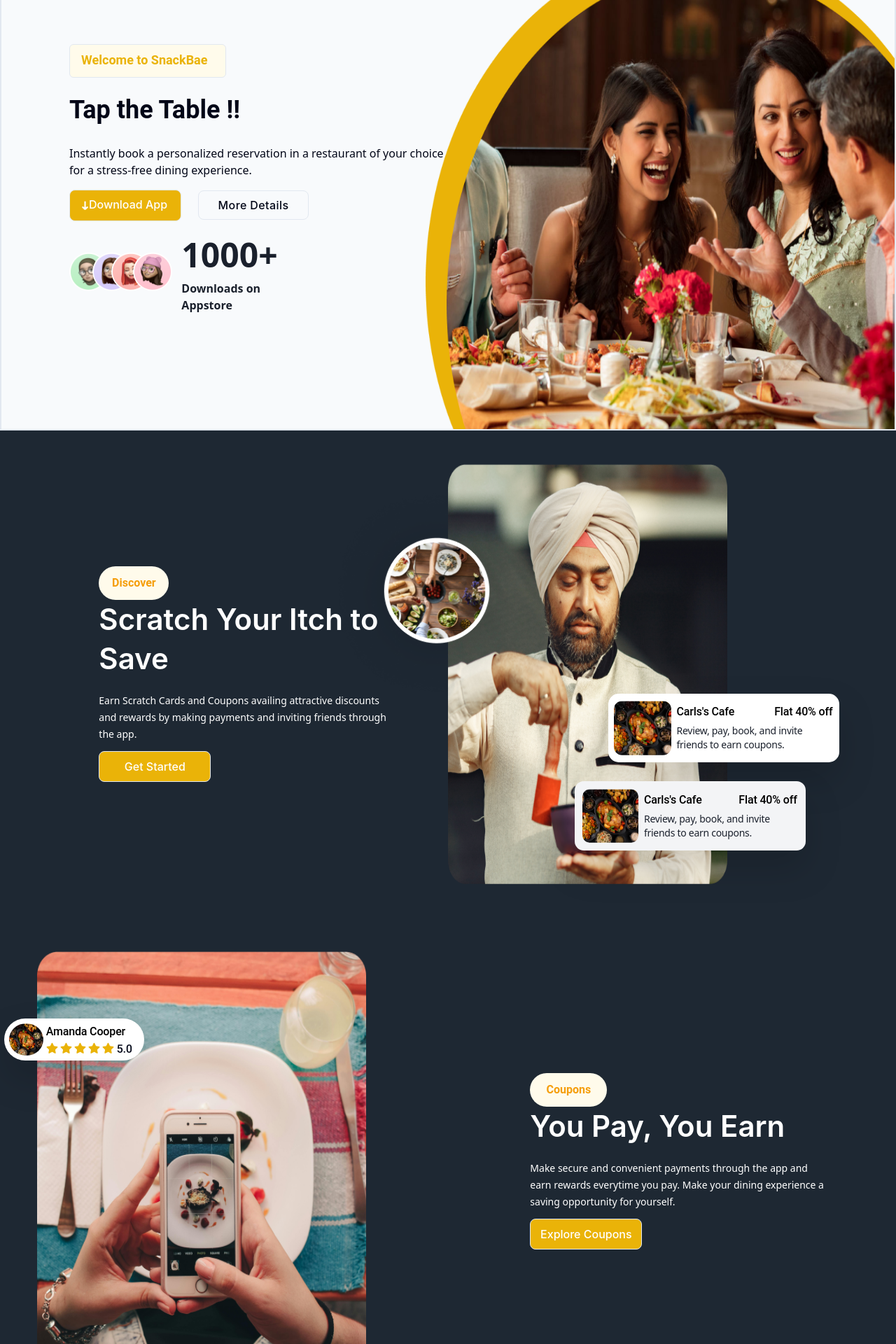
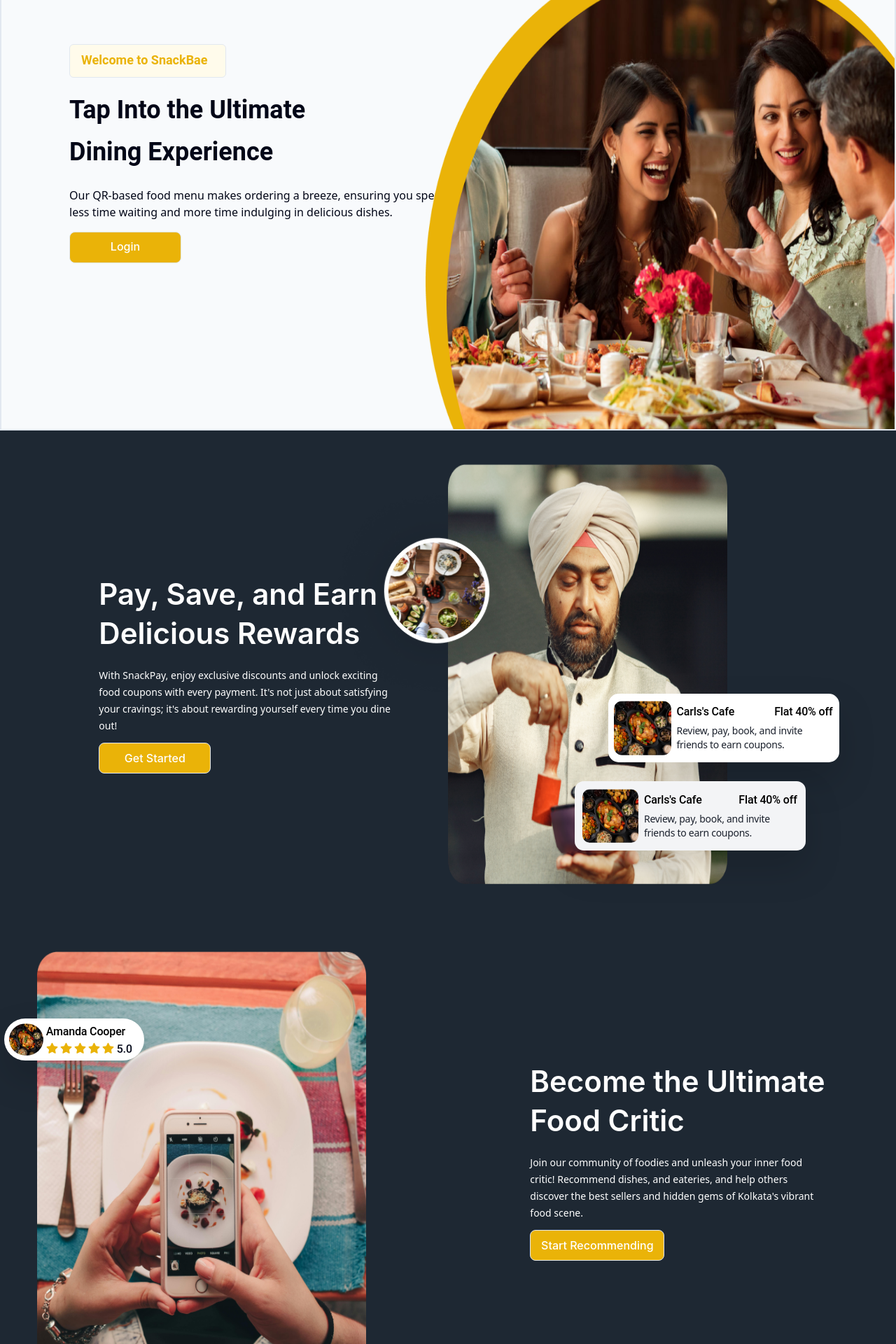
Before and after one commit to snackbae23/web, a React (Create React App) app: page / in a window 1280 px wide. Shown: the part 1000-2920 px from the top of the page at 70% size. Built offline with nearby package versions, Linux system fonts and the light colour scheme.

Commit message:
Update Homepage.js

```diff
--- a/src/Pages/Homepage.js
+++ b/src/Pages/Homepage.js
@@ -571,30 +571,37 @@ const Homepage = ({ login, setlogin, onScrollChange }) => {
             </div>
             <div className="w-[23rem] mx-auto lg:mx-0 md:w-[40rem] md:h-[14rem]  flex flex-col lg:text-left z-40">
               <div className="w-[60%] mx-auto lg:m-0 font-roboto font-semibold text-[28px] md:text-[36px] md:leading-[60px] lg:text-left text-center  text-slate-950 lg:-tracking-[2%]">
-                Tap the Table !!
+                Tap Into the Ultimate Dining Experience
               </div>
               <div className=" w-[362px] h-[75px] text-center lg:text-left md:w-[35rem] lg:h-[4rem] font-opensans font-normal text-[12px] lg:text-base leading-6 -tracking-[2%] text-slate-950 mt-5 mb-4">
-                Instantly book a personalized reservation in a restaurant of your choice for a stress-free dining experience.
+                Our QR-based food menu makes ordering a breeze, ensuring you spend less time waiting and more time indulging in delicious dishes.
               </div>
-              <div className=" flex flex-row mx-auto lg:mx-0 w-[22rem] h-[3.5rem] space-x-6  items-center mb-3">
-                <button className=" flex py-3 px-3 w-[10rem] relative  h-[2.8rem] border rounded-lg space-x-2 items-start justify-start bg-[#EAB308]">
-                  <img
+              <div className=" flex flex-row justify-center lg:justify-start mx-auto lg:mx-0 w-[22rem] h-[3.5rem] space-x-6  items-center mb-3">
+                <button
+                  onClick={() => {
+                    document.documentElement.scrollTop = 0;
+                    setlogin(true);
+                    setMobile(true);
+                  }}
+                  className=" flex py-3 px-3 w-[10rem] relative  h-[2.8rem] border rounded-lg space-x-2 items-start justify-start bg-[#EAB308]"
+                >
+                  {/* <img
                     className="absolute w-[1.2rem] h-[1.2rem]"
                     src={arrow}
                     alt="Logo"
                     loading="lazy"
-                  ></img>
+                  ></img> */}
                   <p className="font-Roboto font-medium w-[9rem] h-[0.75rem] text-white text-base leading-4 ">
-                    Download App
+                    Login
                   </p>
                 </button>
-                <button className="w-[158px] h-[42px] border rounded-lg gap-1 text-slate-950">
+                {/* <button className="w-[158px] h-[42px] border rounded-lg gap-1 text-slate-950">
                   <p className="font-Roboto font-medium text-base leading-5 items-center -tracking-tight justify-center">
                     More Details
                   </p>
-                </button>
+                </button> */}
               </div>
-              <div className="flex flex-row mx-auto lg:mx-0 font-opensans w-[379px] md:w-[21rem] gap-3 items-center justify-center ">
+              {/* <div className="flex flex-row mx-auto lg:mx-0 font-opensans w-[379px] md:w-[21rem] gap-3 items-center justify-center ">
                 <div className="flex relative w-[112px] md:w-[10rem]">
                   <div className="flex my-auto w-[79%]">
                     <div className="flex my-auto w-[74%]">
@@ -628,7 +635,7 @@ const Homepage = ({ login, setlogin, onScrollChange }) => {
                     </p>
                   </div>
                 </div>
-              </div>
+              </div> */}
             </div>
           </div>
           {/* right part */}
@@ -656,34 +663,46 @@ const Homepage = ({ login, setlogin, onScrollChange }) => {
       {/* // ------------------------------------------------FIRST PART ENDED----------------------------------------------------------------
       // ------------------------------------------------SECOND PART STARTED----------------------------------------------------------------- */}
       <div className="w-[100vw] flex-col lg:flex-row items-center justify-center py-12 bg-[#1E2833]">
-        <button className="lg:hidden w-[100px] mx-auto mb-7 flex justify-center items-center rounded-3xl py-1 px-6  bg-amber-50 text-amber-500">
+        {/* <button className="lg:hidden w-[100px] mx-auto mb-7 flex justify-center items-center rounded-3xl py-1 px-6  bg-amber-50 text-amber-500">
           <p className=" font-roboto  font-semibold text-base leading-10">Discover</p>
-        </button>
+        </button> */}
         <div class="w-[85vw] flex justify-center items-center relative mx-auto">
           <div class="flex flex-col-reverse lg:flex-row justify-between w-11/12 mx-auto">
             {/* .---left part---- */}
             <div className="w-[90%] lg:w-[40%] my-auto">
-              <button className="hidden w-[100px] lg:flex justify-center items-center rounded-3xl py-1 px-6  bg-amber-50 text-amber-500">
+              {/* <button className="hidden w-[100px] lg:flex justify-center items-center rounded-3xl py-1 px-6  bg-amber-50 text-amber-500">
                 <p className=" font-roboto  font-semibold text-base leading-10">
                   Discover
                 </p>
-              </button>
+              </button> */}
               <div className="w-[90vw] md:w-[80vw] lg:w-[33vw] flex flex-col gap-2 lg:gap-5 mt-7 lg:mt-0 justify-center items-center pr-6 lg:pr-0">
                 <div className="w-full text-center text-white lg:text-left font-semibold text-xl lg:text-[42px] lg:leading-[56px] ">
-                  Scratch Your Itch to Save
+                  Pay, Save, and Earn Delicious Rewards
                 </div>
 
                 <p className="w-full text-center text-white lg:text-left font-opensans font-normal text-sm lg:leading-6 mb-3">
-                  Earn Scratch Cards and Coupons availing attractive discounts and rewards by making payments and inviting friends through the app.
+                  With SnackPay, enjoy exclusive discounts and unlock exciting food coupons with every payment. It's not just about satisfying your cravings; it's about rewarding yourself every time you dine out!
                 </p>
               </div>
-              <button className="py-1 px-1 w-[10rem] h-[2.8rem] border rounded-lg bg-[#EAB308] hidden lg:flex justify-center items-center">
+              <button
+                onClick={() => {
+                  document.documentElement.scrollTop = 0;
+                  setlogin(true);
+                  setMobile(true);
+                }}
+                className="py-1 px-1 w-[10rem] h-[2.8rem] border rounded-lg bg-[#EAB308] hidden lg:flex justify-center items-center">
                 <p className="font-Roboto font-medium w-[9rem] text-white text-base leading-4">
                   Get Started
                 </p>
               </button>
               <div className="w-full mx-auto flex justify-center lg:hidden">
-                <button className="py-1 px-1 w-[10rem] h-[2.8rem] border rounded-lg bg-[#EAB308] mx-auto">
+                <button
+                  onClick={() => {
+                    document.documentElement.scrollTop = 0;
+                    setlogin(true);
+                    setMobile(true);
+                  }}
+                  className="py-1 px-1 w-[10rem] h-[2.8rem] border rounded-lg bg-[#EAB308] mx-auto">
                   <p className="font-Roboto font-medium w-[9rem]  text-white text-base leading-4">
                     Get Started
                   </p>
@@ -757,11 +776,11 @@ const Homepage = ({ login, setlogin, onScrollChange }) => {
       {/* --------------------------------------------SECOND PART ENDED--------------------------------------------------
         ------------------------------------------THIRD PART STARTED------------------------------------------------------------- */}
       <div className="w-[100vw] flex-col lg:flex-row items-center justify-center mx-auto py-12 bg-[#1E2833]">
-        <button className="lg:hidden w-[100px] mx-auto mb-7 flex justify-center items-center rounded-3xl py-1 px-6  bg-amber-50 text-amber-500">
+        {/* <button className="lg:hidden w-[100px] mx-auto mb-7 flex justify-center items-center rounded-3xl py-1 px-6  bg-amber-50 text-amber-500">
           <p className=" font-roboto  font-semibold text-base leading-10">
             Coupons
           </p>
-        </button>
+        </button> */}
         <div className="">
           <div class="flex flex-col lg:flex-row justify-between items-center w-11/12 mx-auto">
             {/* ---left part-----*/}
@@ -797,32 +816,46 @@ const Homepage = ({ login, setlogin, onScrollChange }) => {
 
             {/* ----right part----- */}
             <div className="w-[90%] lg:w-[40%] my-auto ">
-              <button className="w-[110px] rounded-3xl py-1 px-6  bg-amber-50 text-amber-500 hidden lg:flex justify-center items-center">
+              {/* <button className="w-[110px] rounded-3xl py-1 px-6  bg-amber-50 text-amber-500 hidden lg:flex justify-center items-center">
                 <p className="  font-roboto  font-semibold text-base leading-10">
                   Coupons
                 </p>
-              </button>
+              </button> */}
               <div className="w-[90vw] md:w-[80vw] lg:w-[33vw] flex flex-col gap-2 lg:gap-5 mt-7 lg:mt-0 pr-9 lg:pr-0">
                 <div className="w-full text-center text-white lg:text-left font-semibold text-xl lg:text-[42px] lg:leading-[56px] ">
-                  You Pay, You Earn
+                  Become the Ultimate Food Critic
                 </div>
 
                 <p className="w-full text-center text-white lg:text-left font-opensans font-normal text-sm lg:leading-6 mb-3">
-                  Make secure and convenient payments through the app and earn rewards everytime you pay. Make your dining experience a saving opportunity for yourself.
+                  Join our community of foodies and unleash your inner food critic! Recommend dishes, and eateries, and help others discover the best sellers and hidden gems of Kolkata's vibrant food scene.
                 </p>
               </div>
-              <button className="  py-1 px-1 w-[10rem] lg:flex items-center justify-center h-[2.8rem] border rounded-lg bg-[#EAB308] hidden">
-                <p className="font-Roboto font-medium w-[9rem] text-white text-base leading-4 ">
-                  Explore Coupons
+              <button
+                onClick={() => {
+                  document.documentElement.scrollTop = 0;
+                  setlogin(true);
+                  setMobile(true);
+                }}
+                className="  py-1 px-1 w-[12rem] lg:flex items-center justify-center h-[2.8rem] border rounded-lg bg-[#EAB308] hidden ">
+                <p className="font-Roboto font-medium text-white text-base leading-4 ">
+                  Start Recommending
                 </p>
               </button>
-              <div className="w-full mx-auto flex justify-center items-center lg:hidden">
-                <button className="  py-1 px-1 w-[10rem] h-[2.8rem] border rounded-lg bg-[#EAB308] mx-auto">
-                  <p className="font-Roboto font-medium w-[9rem] text-white text-base leading-4 ">
-                    Explore Coupons
+              <div className="w-full mx-auto flex justify-center items-center text-center lg:hidden">
+                <button
+                  onClick={() => {
+                    document.documentElement.scrollTop = 0;
+                    setlogin(true);
+                    setMobile(true);
+                  }}
+                  className="flex justify-center items-center py-1 px-1 w-[12rem] h-[2.8rem] border rounded-lg bg-[#EAB308] mx-auto mb-10"
+                >
+                  <p className="font-Roboto font-medium text-white text-base leading-4 whitespace-nowrap">
+                    Start Recommending
                   </p>
                 </button>
               </div>
+
             </div>
           </div>
         </div>
@@ -835,13 +868,13 @@ const Homepage = ({ login, setlogin, onScrollChange }) => {
       </div>
 
       <div className="my-12 p-3 block md:hidden w-[90vw] mx-auto border border-gray-400 rounded-md">
-        <div>
+        {/* <div>
           <button className="lg:hidden w-[100px] mx-auto mb-7 flex justify-center items-center rounded-3xl py-1 px-6  bg-amber-50 text-amber-500">
             <p className=" font-roboto  font-semibold text-base leading-10">
               Coupons
             </p>
           </button>
-        </div>
+        </div> */}
         <div className="overflow-x-auto whitespace-nowrap scroll-wheel">
           <div className="flex" style={{ width: team.length * 275 }}>
             {team.map((image, index) => (
@@ -856,9 +889,9 @@ const Homepage = ({ login, setlogin, onScrollChange }) => {
           </div>
         </div>
         <div className="w-full mx-auto flex flex-col gap-1">
-          <div className="text-center font-bold text-xl">Community-Driven Recommendations </div>
+          <div className="text-center font-bold text-xl">Discover Delectable Delights </div>
           <div className="text-md text-center">
-            Discover hidden gems and must-try delicacies suggested by a diverse community of food lovers.
+            Explore culinary wonders with our interactive QR menu for personalized recommendations and unforgettable dining experiences.
           </div>
         </div>
       </div>
@@ -896,7 +929,7 @@ const Homepage = ({ login, setlogin, onScrollChange }) => {
       <div>
         <Footer />
       </div>
-    </div>
+    </div >
   );
 };
 export default Homepage;
```
Lines whose indentation alone changed are shown as unchanged.
